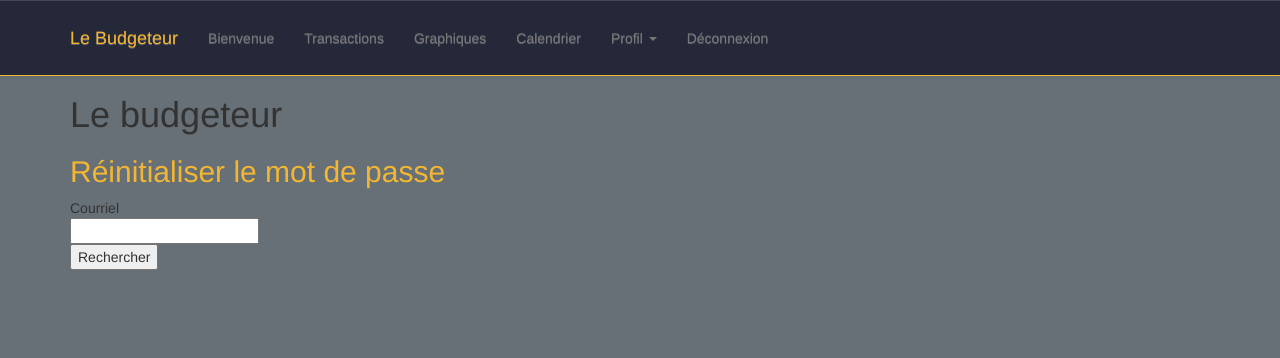
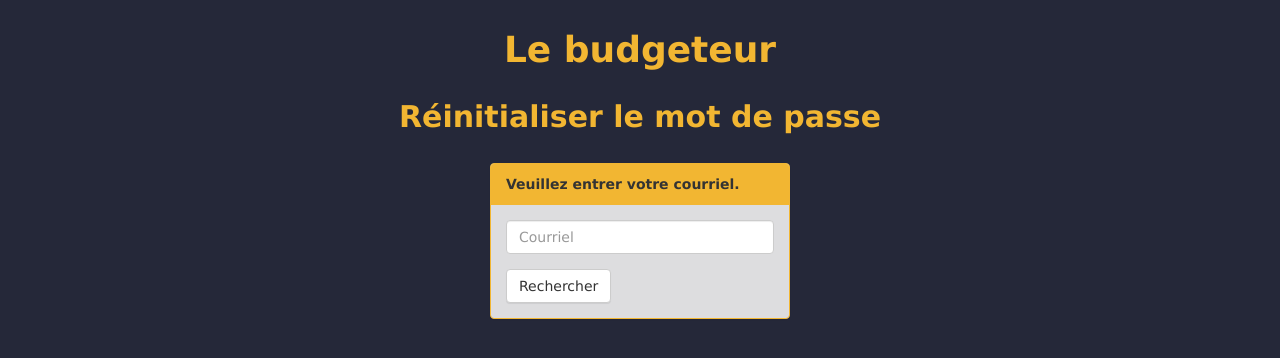
Before and after one commit to SinEra/LeBudgeteur, a PHP site: page /oublimdp.php in a window 1280 px wide. Shown: the top 358 px of the page. Run offline with PHP 8.4, Linux system fonts and the light colour scheme; data that the repository does not hold is empty; some libraries are stand-ins or nearby versions.

Commit message:
Finalisation

```diff
--- a/css/style-login-inscription.css
+++ b/css/style-login-inscription.css
@@ -39,3 +39,18 @@ h1, h2 {
 	width:400px;
 	float:right;
 }
+
+.oublimdpemail{
+	width:300px;
+	margin:auto;
+}
+
+.oublimdpquestion{
+	width:400px;
+	margin:auto;
+}
+
+.changermdp{
+	width: 400px;
+	margin:auto;
+}
--- a/css/style.css
+++ b/css/style.css
@@ -1,13 +1,5 @@
 .navbar-default{
 	background-image: none;
-}
-
-.formtrans {
-	float:left;
-}
-
-.tabletrans{
-	float:right;
 }
 
 .ajoutcompte{
--- a/inscriptionComptes.php
+++ b/inscriptionComptes.php
@@ -49,12 +49,14 @@
 		<div class="col-md-5 col-md-offset-2">
 
 			<table class="table table-hover table-striped">
+				<thead>
 					<tr>
 						<th>Type</th>
 						<th>Compte</th>
 						<th>Montant</th>
 					</tr>
-
+				</thead>
+				<tbody>
 					<?php foreach($action->listeComptes as $compte) { ?>
 						<tr>
 							<td> <?= $compte["typeCompte"] ?> </td>
@@ -62,6 +64,7 @@
 							<td class="text-right"> <?= $compte["montant"]?>$ </td>
 						</tr>
 					<?php } ?>
+				</tbody>
 			</table>
 		</div>
 <?php
--- a/inscriptionInfos.php
+++ b/inscriptionInfos.php
@@ -50,7 +50,7 @@
 					<label for="questions">Questions secrètes</label>
 					<select class="form-control" name="question" id="question">
 					<?php foreach ($action->listeQuestions as $question) { ?>
-						<option selected value="<?= $question["questionId"] ?>"> <?= $question["question"] ?> </option>
+						<option <?php if ( $question["questionId"] == 0) { ?> selected <?php } ?> value="<?= $question["questionId"] ?>"> <?= $question["question"] ?> </option>
 					<?php } ?>
 					</select>
 				</div>
--- a/oublimdp.php
+++ b/oublimdp.php
@@ -5,55 +5,49 @@
 	$action->execute();
 
 
-	require_once("partial/header.php");
+	require_once("partial/header-login-inscription.php");
 ?>
 
-		<h1>Le budgeteur</h1>
-		<h2>Réinitialiser le mot de passe</h2>
+		<h1 class="text-center">Le budgeteur</h1>
+		<h2 class="text-center">Réinitialiser le mot de passe</h2>
 
 		<?php if(empty($action->question)){ ?>
 
-		<form action="oublimdp.php" method="post" onsubmit="return validate()" class="formulaire">
+		<form action="oublimdp.php" method="post" onsubmit="return validate()" class="oublimdpemail panel panel-default">
 
 			<!--Message si connexion erronée-->
-			<?php
+			<?php if ($action->error === true){ ?>
+				<div class="erreur">Le compte n'exite pas</div>
+			<?php } ?>
 
-				if($action->error === true){
-					?>
-					<div class="erreur">Le compte n'exite pas</div>
-					<?php
-				}
-			?>
-
-			<div>Courriel</div>
-			<div><input type="text" name="email"></div>
-
-			<input type="submit" value="Rechercher" class="bouton">
+			<div class="panel-heading"><strong>Veuillez entrer votre courriel.</strong></div>
+			<div class="panel-body">
+				<div class="form-group">
+					<input class="form-control" placeholder="Courriel" type="text" name="email" id="email">
+				</div>
+				<input type="submit" value="Rechercher" class="btn btn-default">
+			</div>
 		</form>
 
 		<?php } else {?>
 
-			<form action="oublimdp.php" method="post" onsubmit="return validate()" class="formulaire">
+		<form action="oublimdp.php" method="post" onsubmit="return validate()" class="oublimdpquestion panel panel-default">
 
 			<!--Message si connexion erronée-->
-			<?php
+			<?php if($action->error === true){ ?>
+				<div class="erreur">Réponse invalide</div>
+			<?php } ?>
 
-				if($action->error === true){
-					?>
-					<div class="erreur">Réponse invalide</div>
-					<?php
-				}
-			?>
-
-			<div> <?= $action->question ?></div>
-
-			<div>Reponse</div>
-			<div><input type="text" name="reponse"></div>
-			<input type="hidden" value="<?= $action->email ?>" name="email">
-			<input type="submit" value="Valider" class="bouton">
-			</form>
+			<div class="panel-heading"><strong><?= $action->question ?></strong></div>
+			<div class="panel-body">
+				<div class="form-group">
+					<input class="form-control" placeholder="Votre réponse secrète" type="text" name="reponse" id="reponse">
+				</div>
+				<input type="submit" value="Valider" class="btn btn-default">
+				<input type="hidden" value="<?= $action->email ?>" name="email">
+			</div>
+		</form>
 		<?php } ?>
-
 
 <?php
 
--- a/transactions.php
+++ b/transactions.php
@@ -74,7 +74,7 @@
 		</div>
 
 		<div class="col-md-8">
-			<table class="tabletrans table table-hover table-striped">
+			<table class="table table-hover table-striped">
 				<thead>
 					<tr>
 						<th>Type de transaction</th>
```
Also changed, not shown: changermdp.php (+16 -12 lines), index.php (added, +55 -0 lines), modifierCompte.php (+5 -5 lines). Lines whose indentation alone changed are shown as unchanged.
